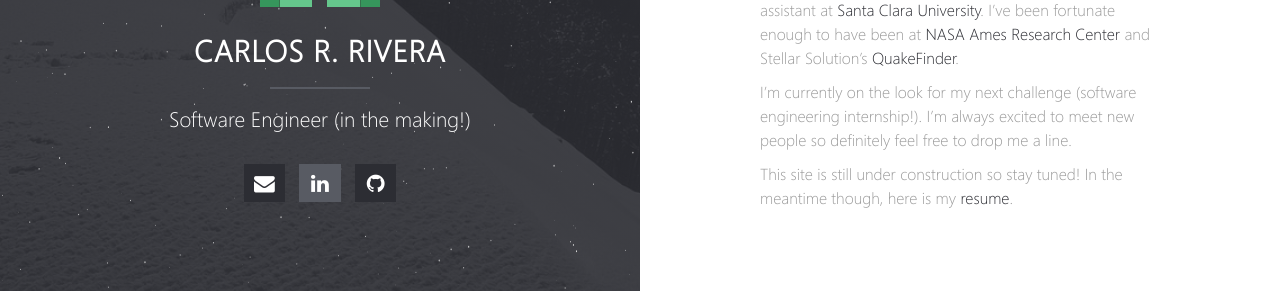
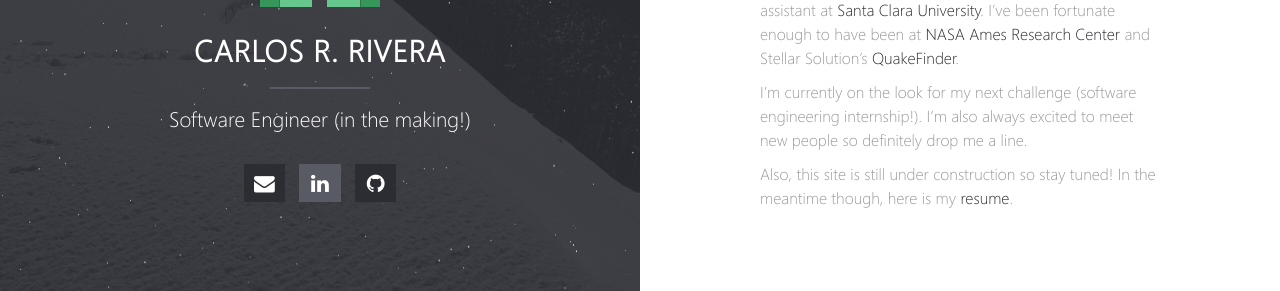
Before and after one commit to crrivera/crrivera.github.io, a Jekyll site: the page built from index.md, in a window 1280 px wide. Shown: the part 409-700 px from the top of the page. Built offline with Jekyll 4.4.1, drawn with Linux system fonts in a browser that asks for light colours; our own code applies the rules of GitHub Pages for plain Markdown files.

Commit message:
edited text

```diff
--- a/_data/projects.yaml
+++ b/_data/projects.yaml
@@ -1,4 +1,4 @@
-- title: Halve Jekyll Theme
+- title: Hey! I told you this site was still in the works :)
   url: http://taylantatli.me/Halve
   image: http://taylantatli.me/Halve/images/halve-home-image.png
   completed: false
--- a/index.md
+++ b/index.md
@@ -5,6 +5,6 @@ layout: home
 
 Hi! My name is Carlos Rivera and I am currently a graduate computer science and engineering student and teaching assistant at [Santa Clara University](https://www.scu.edu/engineering/academic-programs/department-of-computer-engineering/). I've been fortunate enough to have been at [NASA Ames Research Center](https://www.nasa.gov/ames) and Stellar Solution's [QuakeFinder](https://www.quakefinder.com/).
 
-I'm currently on the look for my next challenge (software engineering internship!). I'm always excited to meet new people so definitely feel free to drop me a line.
+I'm currently on the look for my next challenge (software engineering internship!). I'm also always excited to meet new people so definitely drop me a line.
 
-This site is still under construction so stay tuned! In the meantime though, here is my [resume](https://www.quakefinder.com/).
+Also, this site is still under construction so stay tuned! In the meantime though, here is my [resume](https://www.quakefinder.com/).
```
